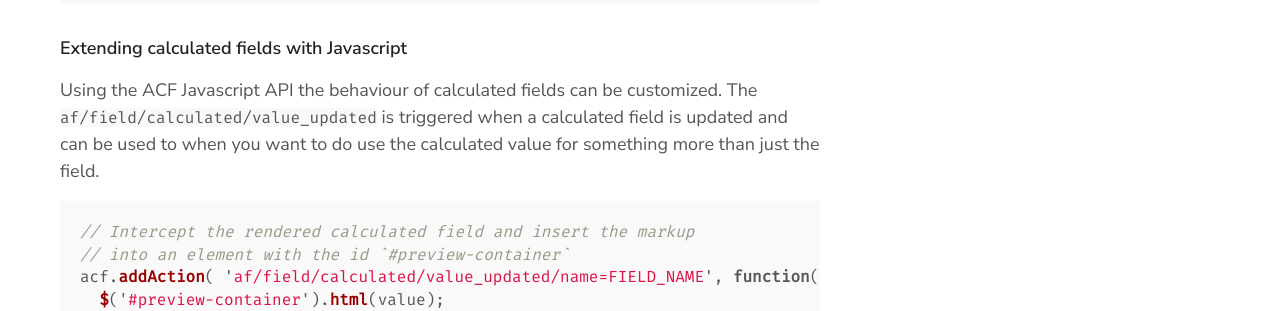
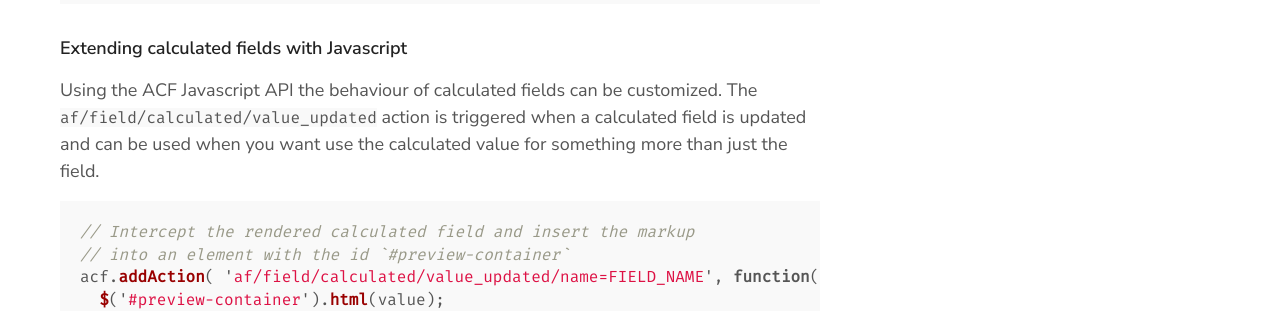
Before and after one commit to advancedforms/advancedforms.github.io, a Jekyll site: the page built from _posts/2019-01-04-using-calculated-fields.markdown, in a window 1280 px wide. Shown: the part 1256-1567 px from the top of the page. Built offline with Jekyll 4.4.1, drawn with Linux system fonts in a browser that asks for light colours; comment, search, counter and statistics services are not loaded.

Commit message:
Fixed phrasing in calculated fields guide

```diff
--- a/_posts/2019-01-04-using-calculated-fields.markdown
+++ b/_posts/2019-01-04-using-calculated-fields.markdown
@@ -40,7 +40,7 @@ add_filter( 'af/field/calculate_value/name=FIELD_NAME', 'calculated_field_value'
 
 ## Extending calculated fields with Javascript
 
-Using the ACF Javascript API the behaviour of calculated fields can be customized. The `af/field/calculated/value_updated` is triggered when a calculated field is updated and can be used to when you want to do use the calculated value for something more than just the field.
+Using the ACF Javascript API the behaviour of calculated fields can be customized. The `af/field/calculated/value_updated` action is triggered when a calculated field is updated and can be used when you want use the calculated value for something more than just the field.
 
 {% highlight js startinline %}
 
```
